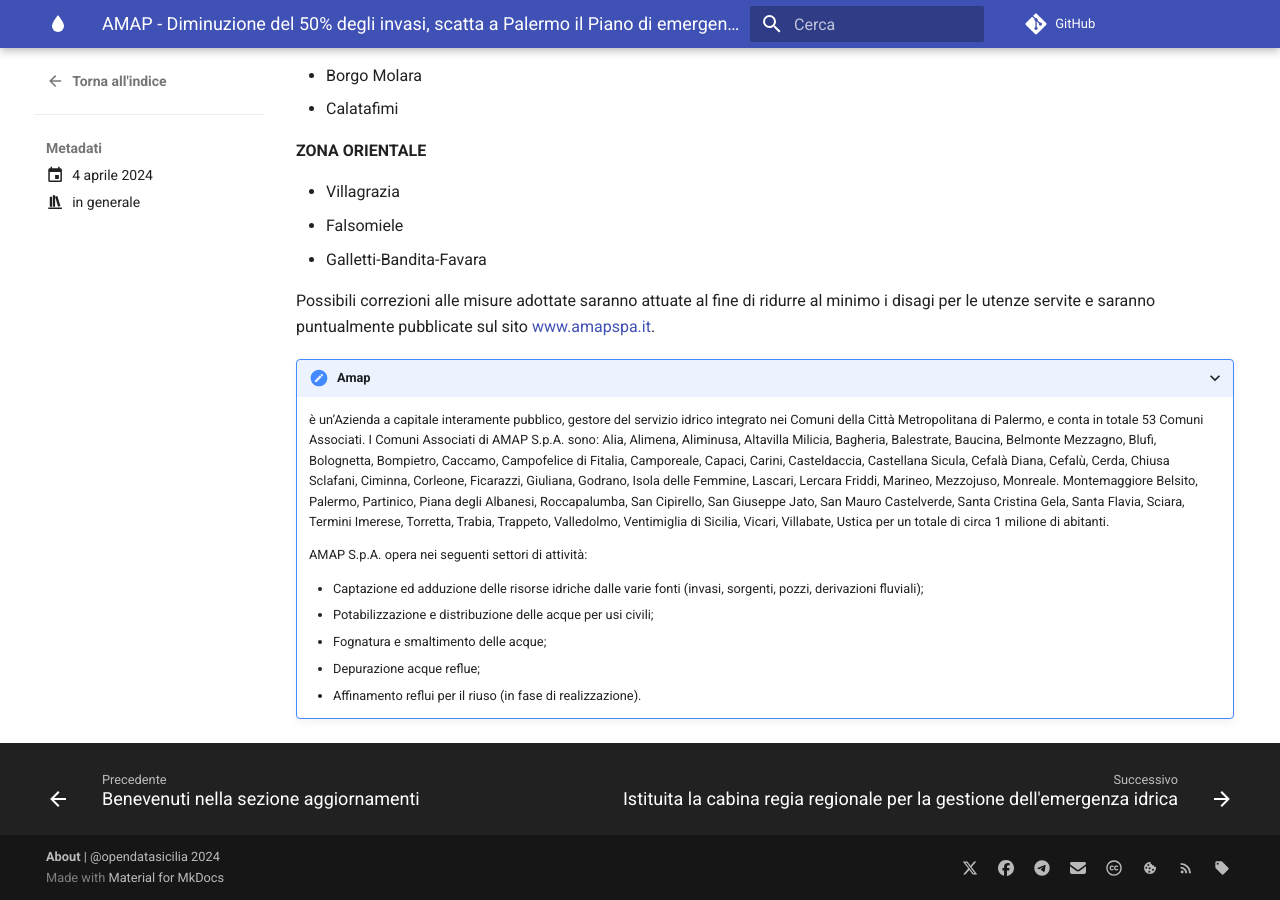
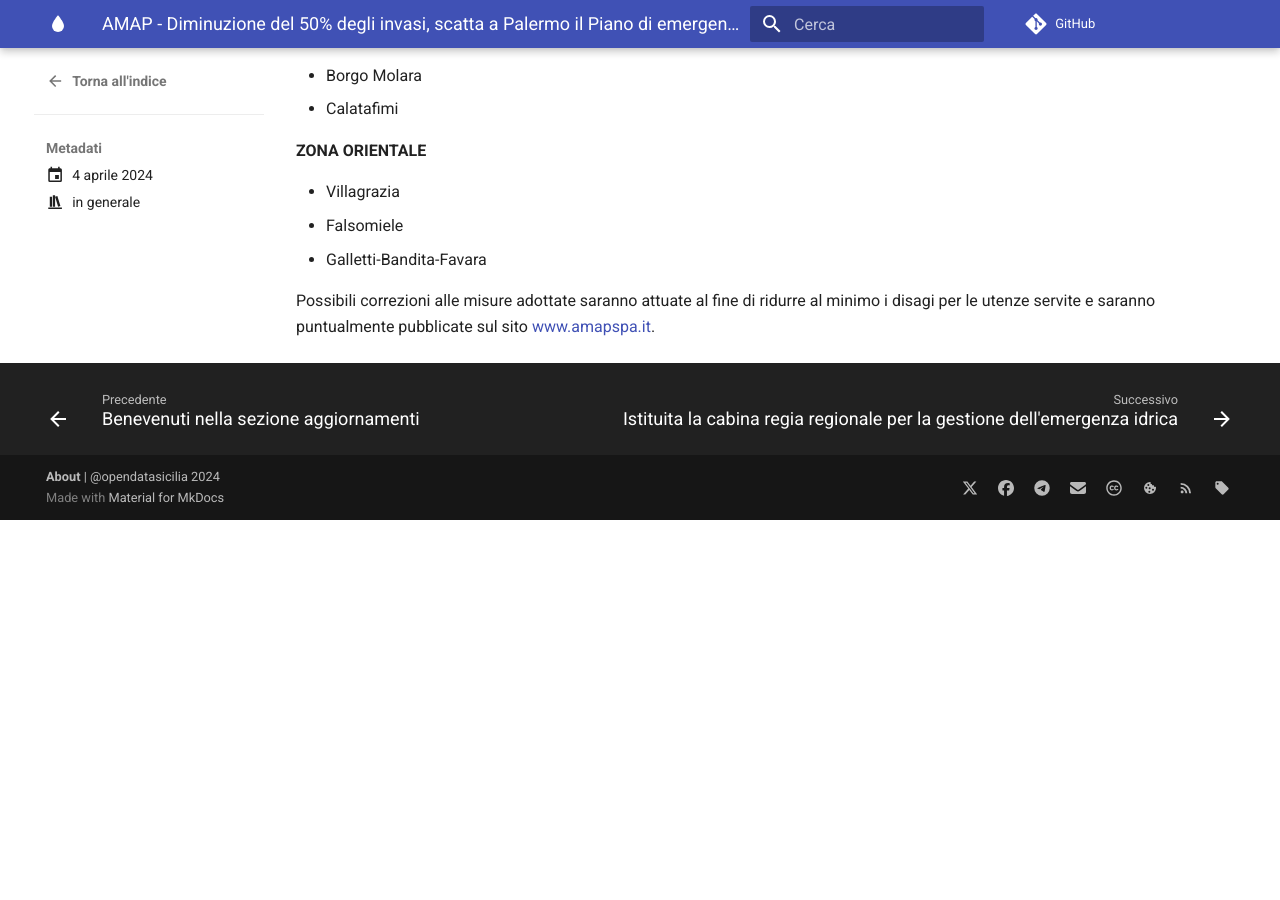
Before and after one commit to opendatasicilia/emergenza-idrica-sicilia, an MkDocs documentation site: the page built from docs/aggiornamenti/articoli/annuncio/riduzione-pressione-palermo.md, in a window 1280 px wide and 900 px high, scrolled down 1170 px. Built offline with MkDocs 1.6.1 and Material for MkDocs 9.7.7, drawn with Linux system fonts in a browser that asks for light colours; comment, search, counter and statistics services are not loaded; after the commit the page ends 1690 px from its top, so only the background shows below that.

Commit message:
Update riduzione-pressione-palermo.md

```diff
--- a/docs/aggiornamenti/articoli/annuncio/riduzione-pressione-palermo.md
+++ b/docs/aggiornamenti/articoli/annuncio/riduzione-pressione-palermo.md
@@ -14,8 +14,7 @@
 
 # AMAP - Diminuzione del 50% degli invasi, scatta a Palermo il Piano di emergenza dell'AMAP. Riduzione della pressione in rete per garantire l'acqua sino al prossimo inverno
 
-L'Azienda AMAP con [comunicato del 4 aprile 2024](https://www.amapspa.it/it/diminuzione-del-50-degli-invasi-scatta-a-palermo-il-piano-di-emergenza-dellamap-riduzione-della-pressione-in-rete-per-garantire-lacqua-sino-al-prossimo-inverno/) informa che per quanto riguarda la città di Palermo, per cui erano già state individuate delle zone in cui sono state operate delle lievi riduzioni di pressione già dalla metà del mese di gennaio, verranno attuate,
-a partire da venerdì 5 aprile, ulteriori e più consistenti riduzioni della portata immessa in rete con conseguenti diminuzioni delle pressioni d’esercizio.  Tali misure potranno comportare, in alcuni punti dei distretti interessati, anche l’assenza di erogazione durante gli orari di massimo consumo.
+L'Azienda AMAP con [comunicato del 4 aprile 2024](https://www.amapspa.it/it/diminuzione-del-50-degli-invasi-scatta-a-palermo-il-piano-di-emergenza-dellamap-riduzione-della-pressione-in-rete-per-garantire-lacqua-sino-al-prossimo-inverno/) informa che per quanto riguarda la città di Palermo, per cui erano già state individuate delle zone in cui sono state operate delle lievi riduzioni di pressione già dalla metà del mese di gennaio, verranno attuate, a partire da venerdì 5 aprile, ulteriori e più consistenti riduzioni della portata immessa in rete con conseguenti diminuzioni delle pressioni d’esercizio.  Tali misure potranno comportare, in alcuni punti dei distretti interessati, anche l’assenza di erogazione durante gli orari di massimo consumo.
 
 I distretti interessati saranno:
 
@@ -54,16 +53,3 @@
 - Galletti-Bandita-Favara
 
 Possibili correzioni alle misure adottate saranno attuate al fine di ridurre al minimo i disagi per le utenze servite e saranno puntualmente pubblicate sul sito [www.amapspa.it](www.amapspa.it).
-
-
-???+ AMAP
-
-    è un’Azienda a capitale interamente pubblico, gestore del servizio idrico integrato nei Comuni della Città Metropolitana di Palermo, e conta in totale 53 Comuni Associati. I Comuni Associati di AMAP S.p.A. sono: Alia, Alimena, Aliminusa, Altavilla Milicia, Bagheria, Balestrate, Baucina, Belmonte Mezzagno, Blufi, Bolognetta, Bompietro, Caccamo, Campofelice di Fitalia, Camporeale, Capaci, Carini, Casteldaccia, Castellana Sicula, Cefalà Diana, Cefalù, Cerda, Chiusa Sclafani, Ciminna, Corleone, Ficarazzi, Giuliana, Godrano, Isola delle Femmine, Lascari, Lercara Friddi, Marineo, Mezzojuso, Monreale. Montemaggiore Belsito, Palermo, Partinico, Piana degli Albanesi, Roccapalumba, San Cipirello, San Giuseppe Jato, San Mauro Castelverde, Santa Cristina Gela, Santa Flavia, Sciara, Termini Imerese, Torretta, Trabia, Trappeto, Valledolmo, Ventimiglia di Sicilia, Vicari, Villabate, Ustica per un totale di circa 1 milione di abitanti.
-
-    AMAP S.p.A. opera nei seguenti settori di attività:
-
-    - Captazione ed adduzione delle risorse idriche dalle varie fonti (invasi, sorgenti, pozzi, derivazioni fluviali);
-    - Potabilizzazione e distribuzione delle acque per usi civili;
-    - Fognatura e smaltimento delle acque;
-    - Depurazione acque reflue;
-    - Affinamento reflui per il riuso (in fase di realizzazione).
```
